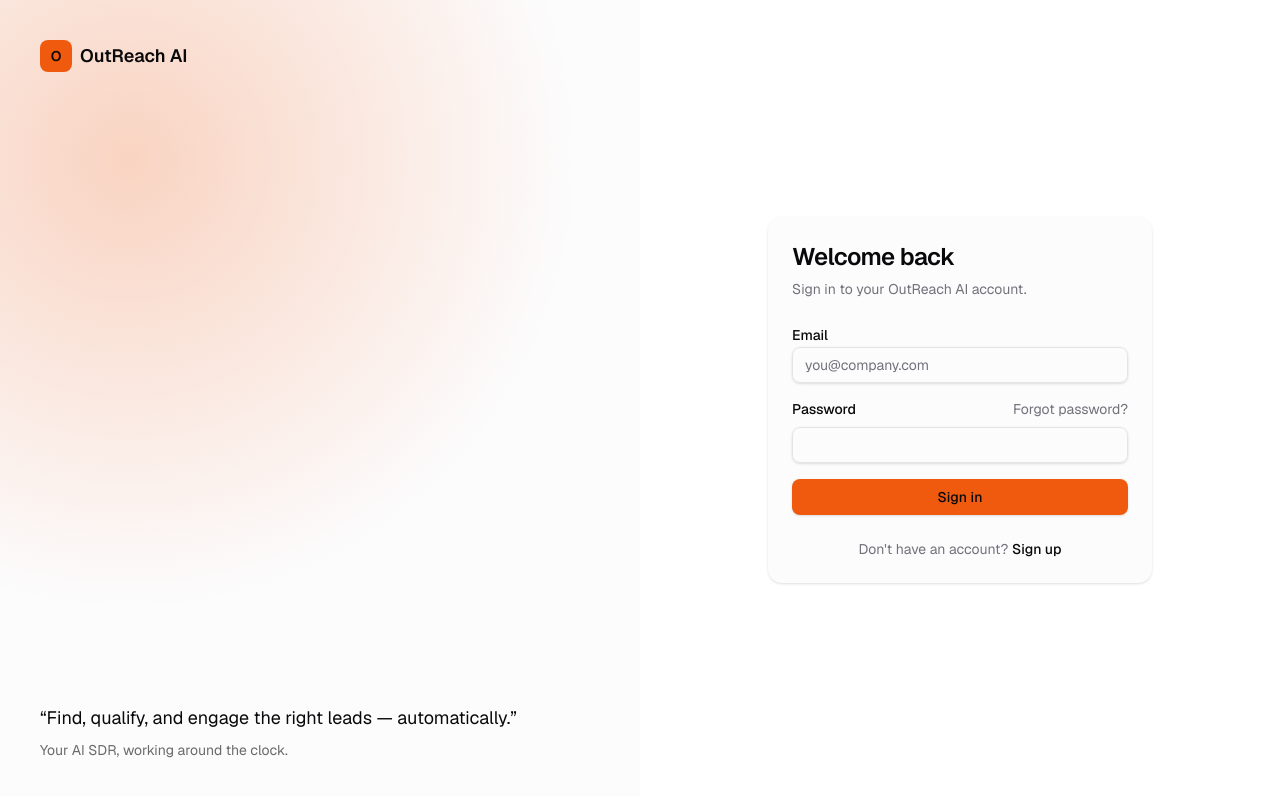
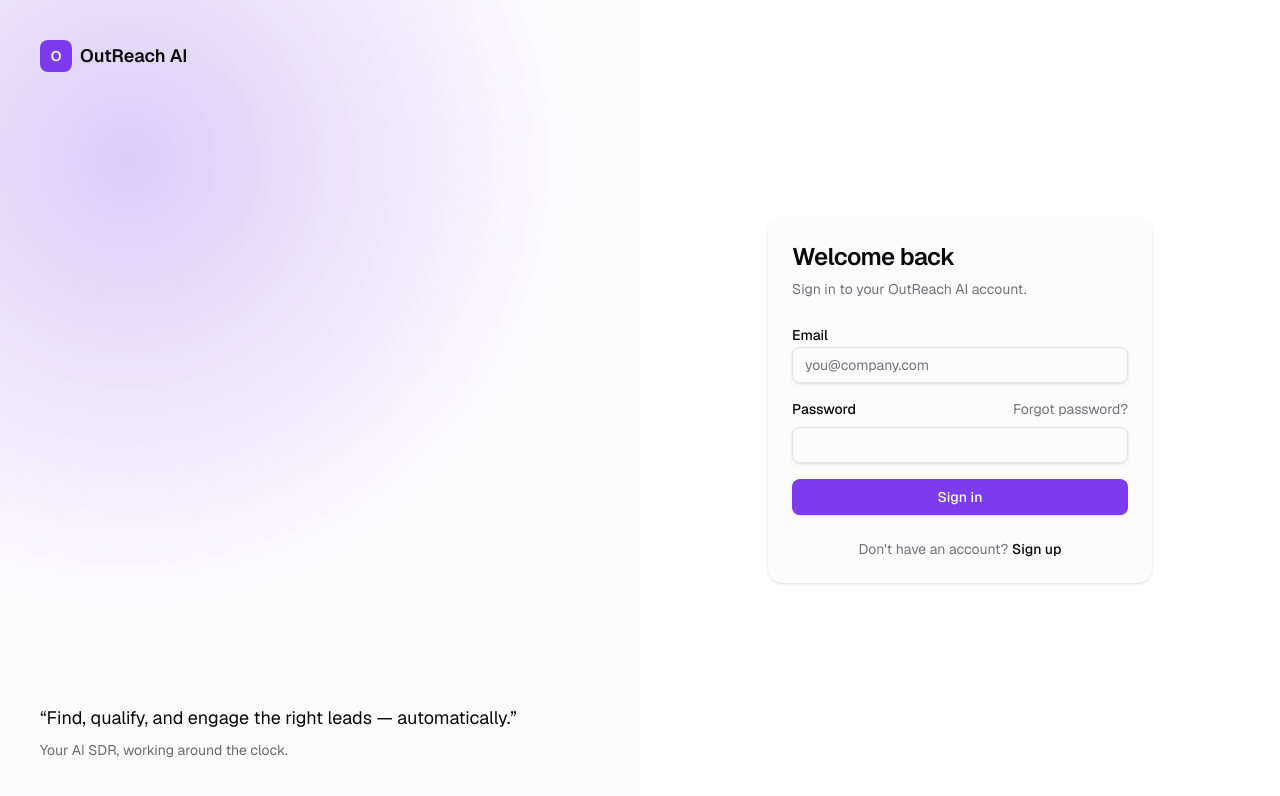
Before and after one commit to maliksuhail2034-bit/outreach-ai, a Next.js app: page /login in a window 1280 px wide. Shown: the top 796 px of the page. Built offline with nearby package versions, Linux system fonts and the light colour scheme; no server answers.

Commit message:
feat: rebrand primary color from orange to premium purple

```diff
--- a/app/globals.css
+++ b/app/globals.css
@@ -32,13 +32,15 @@
      phase so those files aren't touched twice. */
   --surface-2: 240 15% 97%;
 
-  /* Warm-orange brand primary. Text-on-fill uses near-black
-     (--foreground) rather than white: at this hue/lightness, white
-     text only reaches 3.4:1 (below the 4.5:1 AA text threshold),
-     while near-black text reaches 5.8:1. Mirrors the light/dark
-     -foreground split dark mode already used before this change. */
-  --primary: 20 88% 50%;
-  --primary-foreground: 240 10% 3.9%;
+  /* Premium purple brand primary (Phase 6 rebrand — warm orange through
+     Phase 5). Reuses Phase 5's --accent-purple value exactly, now
+     promoted to --primary rather than duplicated as a separate token.
+     White foreground reaches ~5.67:1 here (passes AA with real margin) —
+     unlike the previous orange token, which needed a near-black
+     -foreground workaround because white only reached 3.4:1 at that
+     hue/lightness. */
+  --primary: 262 83% 58%;
+  --primary-foreground: 0 0% 100%;
 
   --secondary: 240 4.8% 95.9%;
   --secondary-foreground: 240 5.9% 10%;
@@ -52,7 +54,7 @@
   --destructive: 0 84.2% 60.2%;
   --destructive-foreground: 0 0% 100%;
 
-  /* Semantic status colors — distinct from --primary so brand orange
+  /* Semantic status colors — distinct from --primary so the brand color
      never has to double as success/warning/info. Foreground pairs are
      each independently contrast-checked (>=4.5:1) rather than reusing
      one rule for all three. */
@@ -63,18 +65,9 @@
   --info: 217 80% 50%;
   --info-foreground: 0 0% 100%;
 
-  /* Premium purple — a deliberate secondary/AI accent, not a replacement
-     for --primary. Scoped to two roles: marking AI-generated content
-     (RecommendationCard) and the active-navigation state. White
-     foreground reaches ~5.67:1 here (passes AA with real margin, unlike
-     --primary's orange, which needed the near-black-foreground
-     workaround at this same lightness). */
-  --accent-purple: 262 83% 58%;
-  --accent-purple-foreground: 0 0% 100%;
-
   --border: 240 5.9% 90%;
   --input: 240 5.9% 90%;
-  --ring: 20 88% 50%;
+  --ring: 262 83% 58%;
 
   /* Shadow color/opacity as separate tokens (see @theme inline below)
      so dark mode can raise opacity for visibility against near-black
@@ -86,12 +79,12 @@
 
   --sidebar: 240 20% 99%;
   --sidebar-foreground: 240 10% 3.9%;
-  --sidebar-primary: 20 88% 50%;
-  --sidebar-primary-foreground: 240 10% 3.9%;
+  --sidebar-primary: 262 83% 58%;
+  --sidebar-primary-foreground: 0 0% 100%;
   --sidebar-accent: 240 4.8% 95.9%;
   --sidebar-accent-foreground: 240 5.9% 10%;
   --sidebar-border: 240 5.9% 90%;
-  --sidebar-ring: 20 88% 50%;
+  --sidebar-ring: 262 83% 58%;
 }
 
 .dark {
@@ -107,7 +100,11 @@
   --popover-foreground: 0 0% 98%;
   --surface-2: 240 7% 10%;
 
-  --primary: 24 95% 62%;
+  /* Lighter than the light-mode value for visibility against near-black,
+     mirroring the previous orange token's own light/dark split. White
+     foreground would only reach ~3.36:1 here (fails AA) — near-black
+     reaches ~6.0:1. Reuses Phase 5's dark --accent-purple value exactly. */
+  --primary: 263 85% 70%;
   --primary-foreground: 240 10% 3.9%;
 
   --secondary: 240 3.7% 15.9%;
@@ -129,15 +126,9 @@
   --info: 217 85% 65%;
   --info-foreground: 240 10% 3.9%;
 
-  /* Lighter than the light-mode value for visibility against near-black,
-     mirroring --primary's own light/dark split. White foreground would
-     only reach ~3.36:1 here (fails AA) — near-black reaches ~6.0:1. */
-  --accent-purple: 263 85% 70%;
-  --accent-purple-foreground: 240 10% 3.9%;
-
   --border: 240 3.7% 15.9%;
   --input: 240 3.7% 15.9%;
-  --ring: 24 95% 62%;
+  --ring: 263 85% 70%;
 
   --shadow-color: 0 0% 0%;
   --shadow-opacity-1: 0.3;
@@ -145,12 +136,12 @@
 
   --sidebar: 240 9% 6%;
   --sidebar-foreground: 0 0% 98%;
-  --sidebar-primary: 24 95% 62%;
+  --sidebar-primary: 263 85% 70%;
   --sidebar-primary-foreground: 240 10% 3.9%;
   --sidebar-accent: 240 3.7% 15.9%;
   --sidebar-accent-foreground: 0 0% 98%;
   --sidebar-border: 240 3.7% 15.9%;
-  --sidebar-ring: 24 95% 62%;
+  --sidebar-ring: 263 85% 70%;
 }
 
 @theme inline {
@@ -182,8 +173,6 @@
   --color-warning-foreground: hsl(var(--warning-foreground));
   --color-info: hsl(var(--info));
   --color-info-foreground: hsl(var(--info-foreground));
-  --color-accent-purple: hsl(var(--accent-purple));
-  --color-accent-purple-foreground: hsl(var(--accent-purple-foreground));
   --color-border: hsl(var(--border));
   --color-input: hsl(var(--input));
   --color-ring: hsl(var(--ring));
--- a/components/ai/recommendation-card.tsx
+++ b/components/ai/recommendation-card.tsx
@@ -62,7 +62,7 @@
     return (
       <Card>
         <CardHeader className="flex-row items-center gap-3">
-          <span className="flex size-9 shrink-0 items-center justify-center rounded-lg bg-accent-purple/10 text-accent-purple">
+          <span className="flex size-9 shrink-0 items-center justify-center rounded-lg bg-primary/10 text-primary">
             <SparklesIcon className="size-4" />
           </span>
           <div>
@@ -85,7 +85,7 @@
     <Card>
       <CardHeader className="flex-row flex-wrap items-center justify-between gap-4">
         <div className="flex items-center gap-3">
-          <span className="flex size-9 shrink-0 items-center justify-center rounded-lg bg-accent-purple/10 text-accent-purple">
+          <span className="flex size-9 shrink-0 items-center justify-center rounded-lg bg-primary/10 text-primary">
             <SparklesIcon className="size-4" />
           </span>
           <div>
--- a/components/shell/mobile-nav.tsx
+++ b/components/shell/mobile-nav.tsx
@@ -43,7 +43,7 @@
                 className={cn(
                   "group flex items-center gap-3 rounded-md px-3 py-2.5 text-sm font-medium transition-colors duration-150",
                   isActive
-                    ? "bg-accent-purple/10 text-accent-purple shadow-sm"
+                    ? "bg-primary/10 text-primary shadow-sm"
                     : "text-sidebar-foreground/70 hover:bg-sidebar-accent hover:text-sidebar-accent-foreground",
                 )}
               >
--- a/components/shell/sidebar.tsx
+++ b/components/shell/sidebar.tsx
@@ -30,14 +30,14 @@
               className={cn(
                 "group relative flex items-center gap-3 rounded-md px-3 py-2.5 text-sm font-medium transition-colors duration-150",
                 isActive
-                  ? "text-accent-purple"
+                  ? "text-primary"
                   : "text-sidebar-foreground/70 hover:bg-sidebar-accent hover:text-sidebar-accent-foreground",
               )}
             >
               {isActive && (
                 <motion.span
                   layoutId="sidebar-active-pill"
-                  className="absolute inset-0 rounded-md bg-accent-purple/10 shadow-sm"
+                  className="absolute inset-0 rounded-md bg-primary/10 shadow-sm"
                   transition={{ type: "spring", stiffness: 500, damping: 35 }}
                 />
               )}
```
